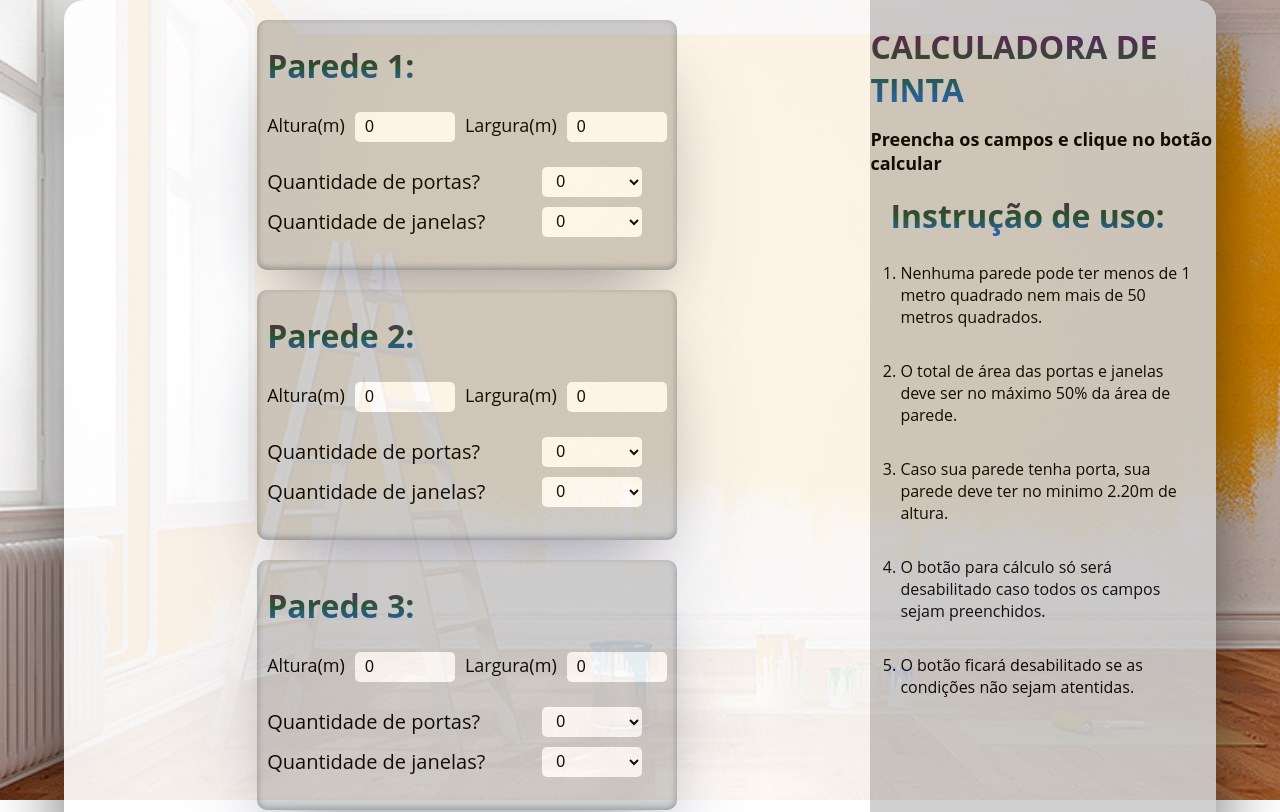
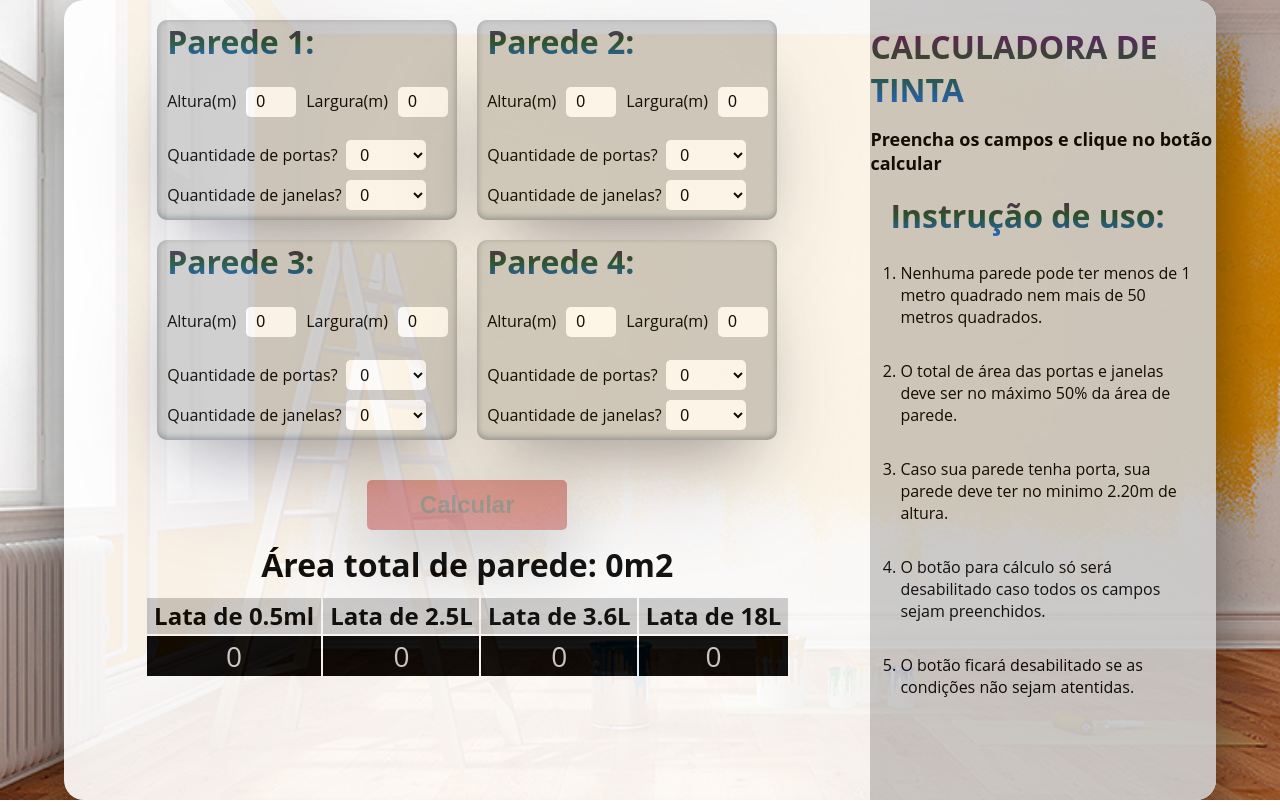
Before and after one commit to Fioravante1/calculate-paint, a Next.js app: page / in a window 1280 px wide. Shown: the top 812 px of the page. Built offline with nearby package versions, Linux system fonts and the light colour scheme.

Commit message:
fix: size form

```diff
--- a/src/components/formCalculator/styles/Form.module.scss
+++ b/src/components/formCalculator/styles/Form.module.scss
@@ -16,8 +16,8 @@
 }
 
 .container__inputs {
-    width: 420px;
-    height: 250px;
+    width: 300px;
+    height: 200px;
     display: flex;
     flex-direction: column;
     justify-content: center;
@@ -42,12 +42,11 @@
 
     label {
         margin-left: 10px;
-        font-size: 18px;
         font-weight: 700px;
     }
 
     input {
-        width: 100px;
+        width: 50px;
         background: #FFF;
         color: #000;
         font-weight: 700px;
@@ -76,9 +75,8 @@
         align-items: center;
 
         select {
-            width: 100px;
+            width: 80px;
             height: 30px;
-            width: 100px;
             height: 30px;
             border-style: none;
             border-radius: 5px;
@@ -94,7 +92,6 @@
 
         label {
             margin-left: 10px;
-            font-size: 20px;
         }
    }
 }
```
